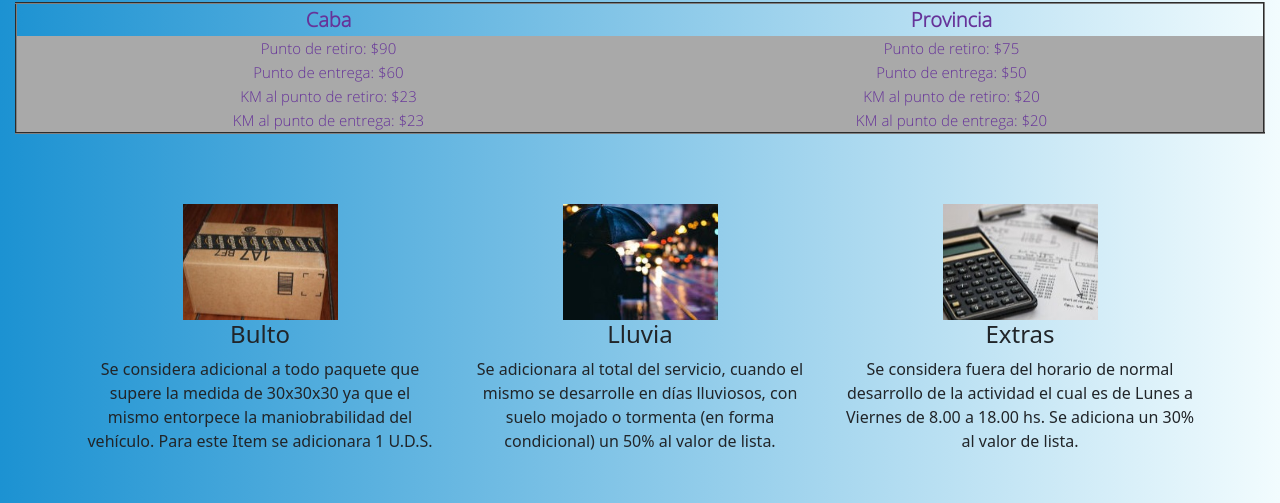
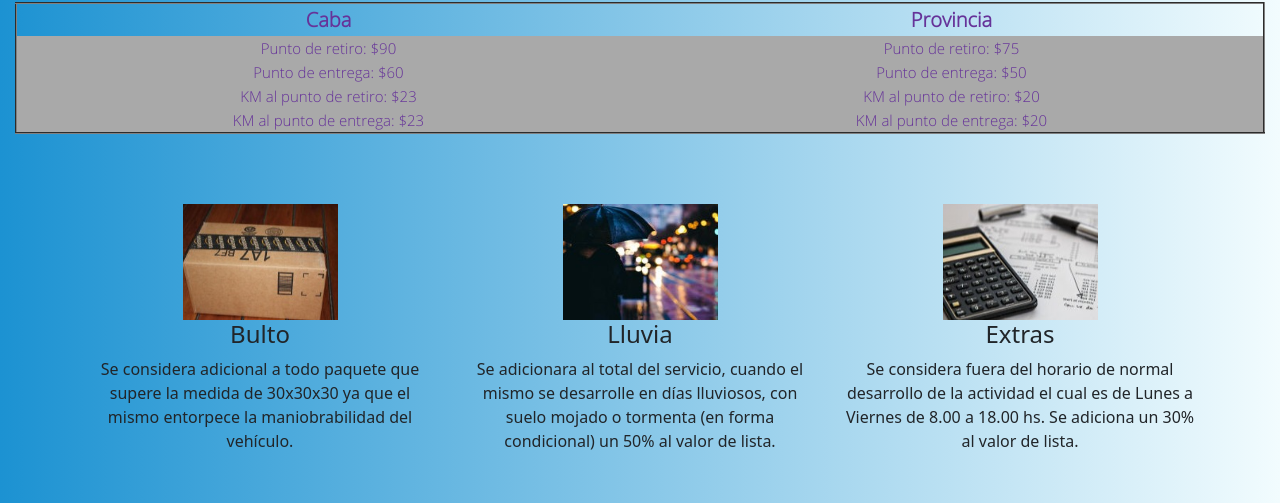
Before and after one commit to BulacioThomas/ProyectoCoderHouseDesarrolloWeb, a website: page tarifas.html in a window 1280 px wide. Shown: the part 153-656 px from the top of the page. Drawn offline with nearby package versions, Linux system fonts and the light colour scheme.

Commit message:
cambiosfinales

```diff
--- a/tarifas.html
+++ b/tarifas.html
@@ -153,11 +153,10 @@
           <p>
             Se considera adicional a todo paquete que supere la medida de
             30x30x30 ya que el mismo entorpece la maniobrabilidad del vehículo.
-            Para este Item se adicionara 1 U.D.S.
           </p>
         </div>
         <div class="col">
-          <img src="img/lluvia.jpeg" alt="lluvia" width="155px"/>
+          <img src="img/lluvia.jpeg" alt="lluvia" width="155px" />
           <h4>Lluvia</h4>
           <p>
             Se adicionara al total del servicio, cuando el mismo se desarrolle
```
